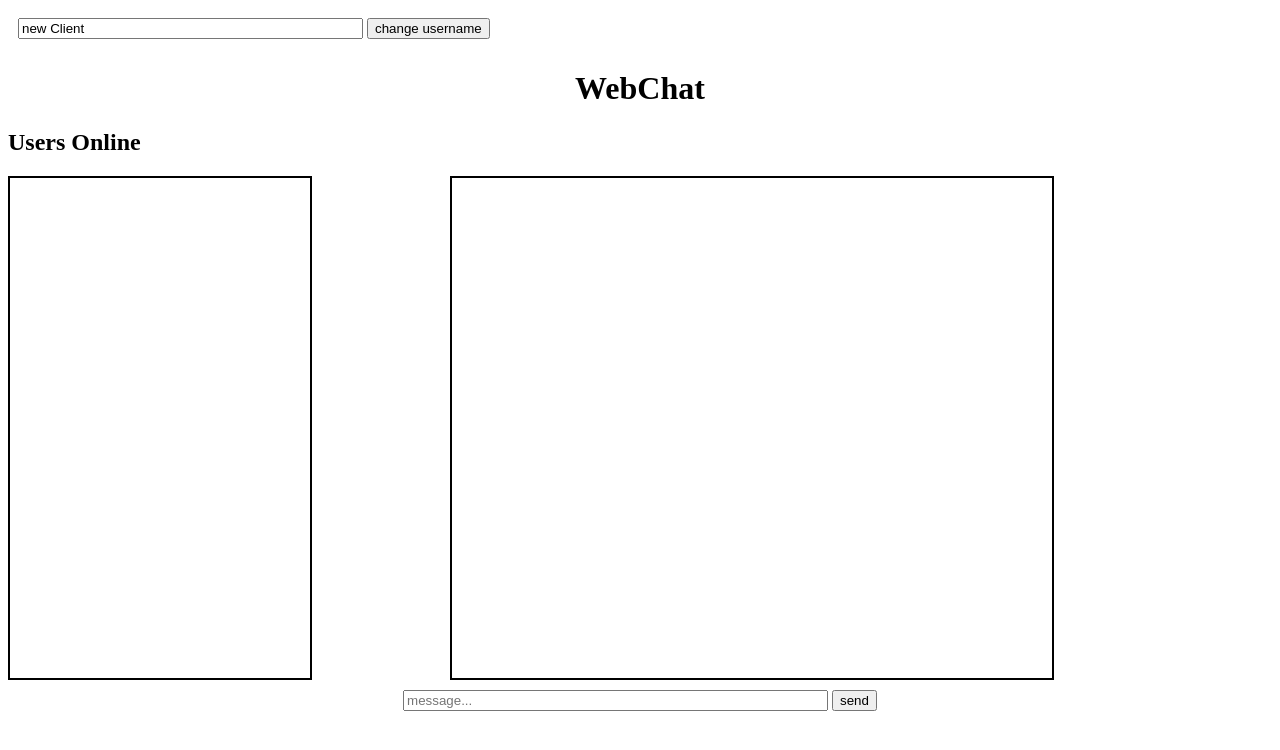
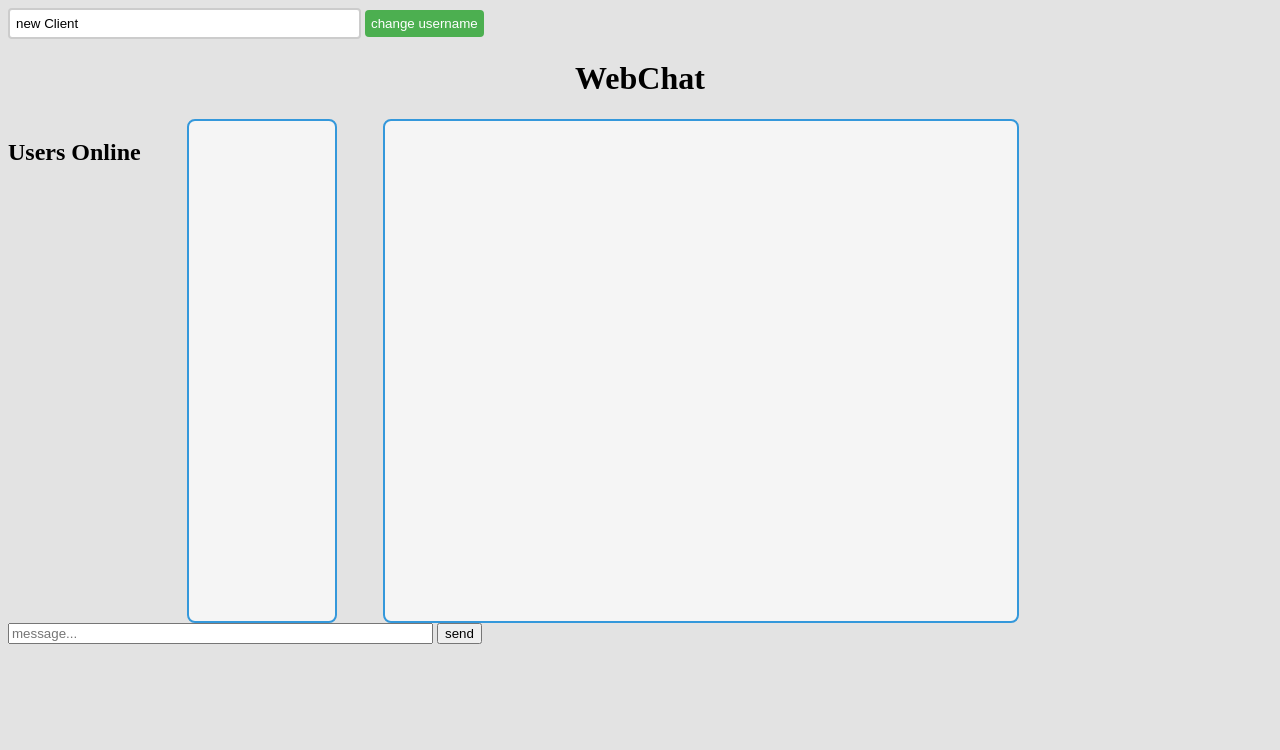
Before and after one commit to usha5000/ChatApp, a website: page client/index.html in a window 1280 px wide. Drawn offline with nearby package versions, Linux system fonts and the light colour scheme; no server answers.

Commit message:
design update

```diff
--- a/client/index.html
+++ b/client/index.html
@@ -7,22 +7,28 @@
     <title>Let's Chat</title>
 </head>
 <body>
-    <div id="usernamebox" style="padding: 10px" >
+    <div id="usernamebox">
         <input onkeydown="if (event.key === 'Enter') changeUsername()" id="username" placeholder="username..." type="text" size="40">
         <button onclick="changeUsername()">change username</button>
     </div>
 
     <h1 style="text-align: center;">WebChat</h1>
+
+        <div id="container">
             <h2>Users Online</h2>
             <div id="onlineUserbox">
             </div>
             <div id="messagebox">
             </div>
+        </div>
 
-    <div id="inputbox" style="padding: 10px; text-align: center;">
+        <div id="inputbox" >
             <input onkeydown="if (event.key === 'Enter') sendMessage()" id="message" placeholder="message..." type="text" size="50">
             <button onclick="sendMessage()">send</button>
         </div>
+
+
+
     <script src="https://cdnjs.cloudflare.com/ajax/libs/socket.io/4.6.2/socket.io.js" integrity="sha512-jMNwWSmjje4fjYut9MBGKXw5FZA6D67NHAuC9szpjbbjg51KefquNfvn4DalCbGfkcv/jHsHnPo1o47+8u4biA==" crossorigin="anonymous" referrerpolicy="no-referrer"></script>
     <script src="script.js"></script>
 </body>
--- a/client/style.css
+++ b/client/style.css
@@ -1,15 +1,50 @@
+   body {
+    background-color: #e3e3e3
+   }
+
+   #username {
+    border: 2px solid #ccc;
+    border-radius: 4px;
+    padding: 6px;
+  }
+
+  #usernamebox button {
+    background-color: #4CAF50;
+    padding: 6px;
+    color: white;
+    border-style: none;
+    border-radius: 4px;
+    cursor: pointer;
+  }
+
+  #usernamebox button:hover {
+    background-color: #45a049;
+  }
+
+
+  #container {
+    display: flex;
+    flex-direction: row;
+    justify-content: space-between;
+    text-align: center;
+  }
+
+
   #onlineUserbox {
-    border: 2px solid black;
-    width: 300px;
-    height: 500px;
-    float: left;
+    border: 2px solid #3498db;
+    border-radius: 8px;
+    padding: 10px;
+    width: 10%;
+    background-color: #f5f5f5;
   }
 
   #messagebox {
-    border: 2px solid black;
-    width: 600px;
+    border: 2px solid #3498db;
+    border-radius: 8px;
+    width: 50%;
     height: 500px;
-    margin-left: 35%;
+    margin-right: 20%;
+    background-color: #f5f5f5;
     overflow-y: auto;
   }
 
```
Lines whose indentation alone changed are shown as unchanged.
